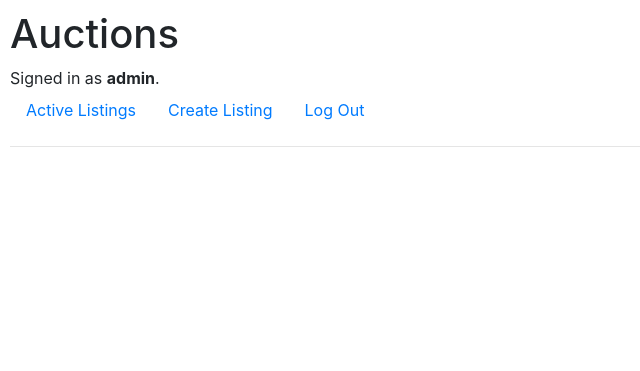
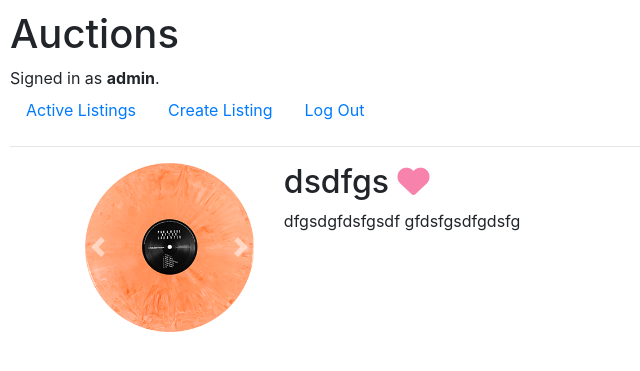
Before and after one commit to jcmpes/auctions, a Django app: page /4 in a window 1280 px wide. Shown: the top 371 px of the page, without its empty margins (0-640 px from the left). Run offline with Django 3.2, Linux system fonts and the light colour scheme; a user stored in the database is signed in; data comes from the database, SQL or seed files in the repository; both versions use the stored data as it was after the commit; some libraries are stand-ins or nearby versions.

Commit message:
Added ability to add and remove from watchlist

```diff
--- a/auctions/models.py
+++ b/auctions/models.py
@@ -28,6 +28,7 @@ class Auction(models.Model):
     image = models.ImageField(upload_to='media/%Y/%m/%d/')
     category = models.CharField(max_length=2, choices=CATEGORIES)
     date = models.DateTimeField(default=timezone.now)
+    wl = models.ManyToManyField(User, related_name='watchlist', blank=True)
 
     def __str__(self):
         return '{} | {}'.format(self.user, self.title)
--- a/auctions/static/auctions/styles.css
+++ b/auctions/static/auctions/styles.css
@@ -33,3 +33,11 @@ body {
     font-size: 10px;
     color: grey;
 }
+
+.featured-image {
+    float: left;
+}
+
+.fa-heart {
+    color: #F783AC;
+}
--- /dev/null
+++ b/auctions/templates/auctions/auction_detail.html
@@ -0,0 +1,66 @@
+{% extends "auctions/layout.html" %}
+
+{% block body %}
+
+    <div class="container">
+        <div class="row">
+            <div class="detail-item d-flex">
+                <div class="col-4">
+                    <!-- <div class="featured-image"><img width=300px src="/media/{{ auction.image }}" alt=""></div> -->
+                    <!--Carousel Wrapper-->
+                    <div id="carousel-thumb" class="carousel slide carousel-fade carousel-thumbnails" data-ride="carousel">
+                        <!--Slides-->
+                        <div class="carousel-inner" role="listbox">
+                            <div class="carousel-item active">
+                                <img class="d-block w-100" src="/media/{{ auction.image }}"
+                                alt="First slide">
+                            </div>
+                            {% for image in images %}
+                            <div class="carousel-item">
+                                <img class="d-block w-100" src="/media/{{ image.image }}">
+                            </div>
+                            {% endfor %}
+                        </div>
+                        <!--/.Slides-->
+                        <!--Controls-->
+                        <a class="carousel-control-prev" href="#carousel-thumb" role="button" data-slide="prev">
+                        <span class="carousel-control-prev-icon" aria-hidden="true"></span>
+                        <span class="sr-only">Previous</span>
+                        </a>
+                        <a class="carousel-control-next" href="#carousel-thumb" role="button" data-slide="next">
+                        <span class="carousel-control-next-icon" aria-hidden="true"></span>
+                        <span class="sr-only">Next</span>
+                        </a>
+                        <!--/.Controls-->
+                    </div>
+                    <!--/.Carousel Wrapper-->
+                </div>
+                <div class="col-8">
+                    <h2>
+                        {{ auction.title }}
+                        {% if request.user.is_authenticated %}
+                                {% if request.user in auction.wl.all %}
+                                    <a href="{% url 'watchlist' id %}"><i class="fas fa-heart"></i></a>
+                                {% else %}
+                                    <a href="{% url 'watchlist' id %}"><i class="far fa-heart"></i></a>
+                                {% endif %}
+                        {% endif %}
+
+                    </h2>
+                    <div class="detail-description"><p>{{ auction.description }}</p> </div>
+                </div>
+            </div>
+        </div>
+        <div class="row">
+
+        </div>
+    </div>
+<!-- JQuery -->
+<script type="text/javascript" src="https://cdnjs.cloudflare.com/ajax/libs/jquery/3.5.1/jquery.min.js"></script>
+<!-- Bootstrap tooltips -->
+<script type="text/javascript" src="https://cdnjs.cloudflare.com/ajax/libs/popper.js/1.14.4/umd/popper.min.js"></script>
+<!-- Bootstrap core JavaScript -->
+<script type="text/javascript" src="https://cdnjs.cloudflare.com/ajax/libs/twitter-bootstrap/4.5.0/js/bootstrap.min.js"></script>
+<!-- MDB core JavaScript -->
+<script type="text/javascript" src="https://cdnjs.cloudflare.com/ajax/libs/mdbootstrap/4.19.1/js/mdb.min.js"></script>
+{% endblock %}
--- a/auctions/templates/auctions/index.html
+++ b/auctions/templates/auctions/index.html
@@ -9,7 +9,11 @@
             {% for auction in auctions %}
                 <div class="auction-item d-flex">
                     <div class="col-4">
-                        <div><img class="auction-image" src="/media/{{ auction.image }}" alt=""></div>
+                        <div>
+                            <a href="{% url 'detail' auction.id %}">
+                                <img class="auction-image" src="/media/{{ auction.image }}" alt="">
+                            </a>
+                        </div>
                     </div>
                     <div class="col-8 auction-data">
                         <div class="auction-title">{{ auction.title }}</div>
--- a/auctions/templates/auctions/layout.html
+++ b/auctions/templates/auctions/layout.html
@@ -6,8 +6,10 @@
         <title>{% block title %}Auctions{% endblock %}</title>
         <link rel="stylesheet" href="https://stackpath.bootstrapcdn.com/bootstrap/4.4.1/css/bootstrap.min.css" integrity="sha384-Vkoo8x4CGsO3+Hhxv8T/Q5PaXtkKtu6ug5TOeNV6gBiFeWPGFN9MuhOf23Q9Ifjh" crossorigin="anonymous">
         <link href="{% static 'auctions/styles.css' %}" rel="stylesheet">
+        <script src="https://kit.fontawesome.com/3ca820a6c8.js" crossorigin="anonymous"></script>
     </head>
     <body>
+        {% include 'auctions/messages.html' %}
         <h1>Auctions</h1>
         <div>
             {% if user.is_authenticated %}
--- a/auctions/templates/auctions/listing_detail.html
+++ /dev/null
@@ -1,12 +0,0 @@
-{% extends "auctions/layout.html" %}
-
-{% block body %}
-    <h2>{{ listing.title }}</h2>
-    <div class="container">
-        <div class="row">
-
-
-
-        </div>
-    </div>
-{% endblock %}
--- /dev/null
+++ b/auctions/templates/auctions/messages.html
@@ -0,0 +1,30 @@
+{% if messages %}
+
+    <style type="text/css">
+        div.messages {
+            background-color: #F783AC;
+            color: #f7fff7;
+        }
+        ul.messages {
+            list-style-type: none;
+        }
+    </style>
+
+    <div class="messages">
+
+        <ul class="messages">
+        {% for message in messages %}
+        <li
+        {% if message.tags %}
+            class="{{ message.tags }}"
+        {% endif %}>
+        {%if "html_safe" in message.tags %}
+            {{ message|safe }}
+        {% else %}
+            {{ message }}
+        {% endif %}
+        </li>
+        {% endfor %}
+        </ul>
+    </div>
+{% endif %}
--- a/auctions/urls.py
+++ b/auctions/urls.py
@@ -8,5 +8,6 @@ urlpatterns = [
     path("logout", views.logout_view, name="logout"),
     path("register", views.register, name="register"),
     path("create", views.create, name="add"),
-    path("<int:id>", views.detail, name="detail")
+    path("<int:id>", views.detail, name="detail"),
+    path("watchlist/<int:id>", views.watchlist, name="watchlist")
 ]
--- a/auctions/views.py
+++ b/auctions/views.py
@@ -1,8 +1,11 @@
 from django.contrib.auth import authenticate, login, logout
+from django.contrib import messages
 from django.db import IntegrityError
 from django.http import HttpResponse, HttpResponseRedirect
-from django.shortcuts import render, get_object_or_404
+from django.shortcuts import render, redirect, get_object_or_404
 from django.urls import reverse
+from django.views.generic.detail import DetailView
+
 # from django.views.generic import CreateView
 from .forms import CreateListing, CreateListingImages
 
@@ -91,10 +94,28 @@ def create(request):
 
 
 def detail(request, id):
-    auction = get_object_or_404(Auction, id=id)
+    auction = get_object_or_404(Auction, pk=id)
     images = AuctionImage.objects.filter(auction=auction)
     context = {
         "auction": auction,
         "images": images,
+        "id": id
     }
-    return render(request, "auctions/listing_detail.html", context)
+    return render(request, "auctions/auction_detail.html", context)
+
+
+def watchlist(request, id):
+    check = Auction.objects.get(id=id)
+    if check.wl.exists():
+        check.wl.remove(request.user)
+        check.save()
+        messages.info(request, "Item was removed from your watchlist")
+    else:
+        check.wl.add(request.user)
+        check.save()
+        messages.info(request, "Item was added to your watchlist")
+    return redirect('detail', id=id)
+
+
+class ListingDetail(DetailView):
+    model = Auction
```
Also changed, not shown: auctions/migrations/0013_auto_20200728_0346.py (added), auctions/migrations/0014_watchlist.py (added), auctions/migrations/0015_auto_20200728_1601.py (added), db.sqlite3.
